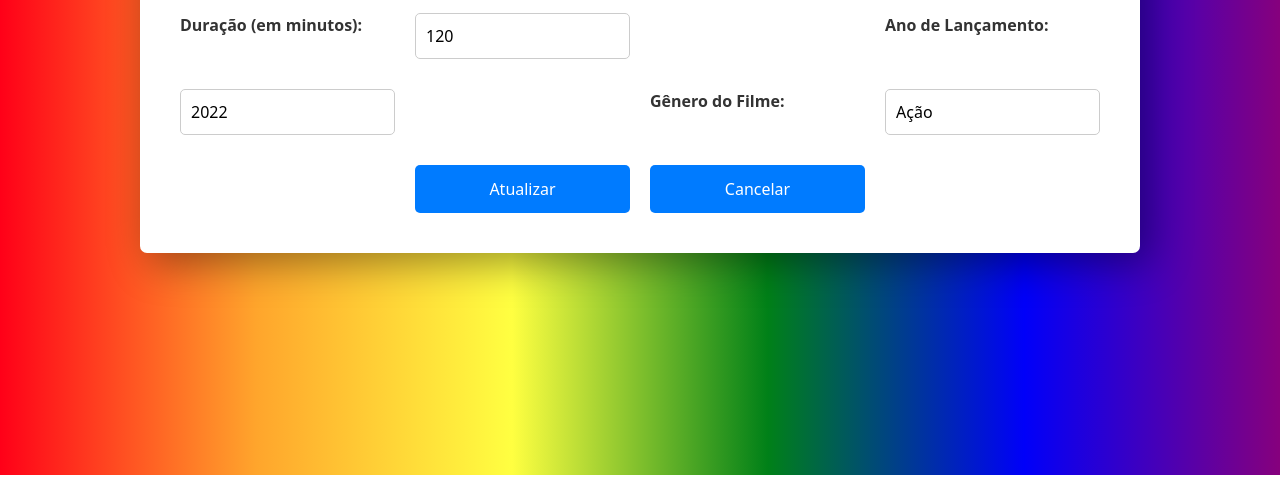
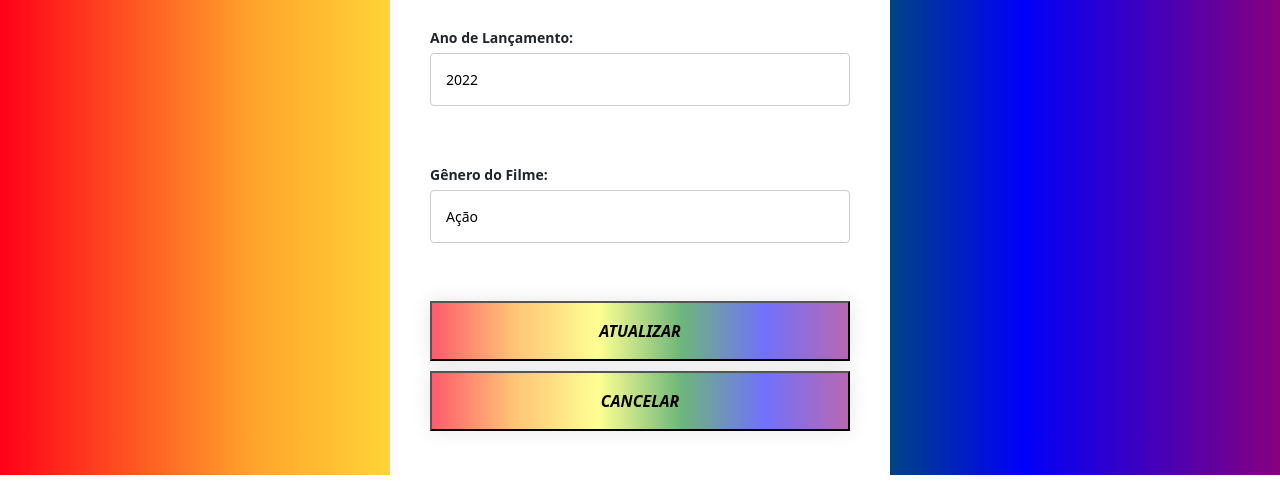
Before and after one commit to nathalia-santos/projetoimpactafront, a website: page src/template/atualizar.html in a window 1280 px wide. Shown: the part 325-806 px from the top of the page. Drawn offline with nearby package versions, Linux system fonts and the light colour scheme.

Commit message:
ajustes na tela de atualização/edição

```diff
--- a/src/assets/atualizar.css
+++ b/src/assets/atualizar.css
@@ -2,84 +2,123 @@
     display: flex;
     flex-direction: column;
     align-items: center;
-    align-content: center;
     justify-content: center;
     width: 100%;
     height: 100vh;
     background: linear-gradient(90deg, #FF0018, #FFA52C, #FFFF41, #008018, #0000F9, #86007D);
-  }
+}
 
-  .formLista {
+.formLista,
+#editar-filme-form {
     display: flex;
     flex-direction: column;
-    width: 300 px;
-    height: 300 px;
     background-color: #fff;
-    border-radius: 7px;
+    /* border-radius: 7px; */
     padding: 40px;
-    box-shadow: 10px 10px 40px rgba(0, 0, 0, 0.4);
-    gap: 5px
-  }
+    /* box-shadow: 10px 10px 40px rgba(0, 0, 0, 0.4); */
+    max-width: 500px; /* Defina um limite máximo de largura para evitar que ultrapasse os limites da tela */
+    width: 100%;
+     box-sizing: border-box; /*Inclua padding e bordas na largura e altura totais */
+}
 
-
-  .formLista h1 {
+.formLista h1,
+#editar-filme-form h1 {
     padding: 0;
     margin: 0;
     font-weight: 500;
     font-size: 2.3em;
-  }
-
-  #editar-filme-form {
-    max-width: 1000px;
-    margin: 20px auto;
-    display: grid;
-    grid-template-columns: repeat(auto-fill, minmax(200px, 1fr));
-    gap: 20px;
 }
 
-#editar-filme-form label {
-    display: block;
-    font-weight: bold;
-    margin-bottom: 5px;
-    color: #333;
+.formLista p,
+#editar-filme-form p {
+    display: inline-block;
+    font-size: 14px;
+    color: #666;
+    margin-bottom: 25px;
 }
 
+.formLista input,
 #editar-filme-form input[type="text"],
 #editar-filme-form input[type="number"] {
+    padding: 15px;
+    font-size: 14px;
+    border: 1px solid #ccc;
+    margin-bottom: 10px;
+    margin-top: 5px;
+    border-radius: 4px;
+    transition: all linear 160ms;
+    outline: none;
     width: 100%;
-    padding: 10px;
-    margin-bottom: 10px;
-    border: 1px solid #ccc;
-    border-radius: 5px;
     box-sizing: border-box;
 }
 
-#editar-filme-form button {
-    width: 100%;
-    padding: 10px;
-    background-color: #007bff;
-    color: #fff;
-    border: none;
-    border-radius: 5px;
-    cursor: pointer;
-    transition: background-color 0.3s ease;
+.formLista input:focus,
+#editar-filme-form input[type="text"]:focus,
+#editar-filme-form input[type="number"]:focus {
+    border: 1px solid #f72585;
 }
 
+.formLista label,
+#editar-filme-form label {
+    font-size: 14px;
+    font-weight: 600;
+}
+
+.formLista a,
+#editar-filme-form a {
+    display: inline-block;
+    margin-bottom: 20px;
+    font-size: 13px;
+    color: #555;
+    transition: all linear 160ms;
+}
+
+.formLista a:hover,
+#editar-filme-form a:hover {
+    color: #f72585;
+}
+
+.btn,
+#editar-filme-form button {
+    background: linear-gradient(90deg, #ff0019a3, #ffa42ca4, #ffff4193, #00801792, #0000f98e, #86007d97);
+    padding: 1rem;
+    box-shadow: 0px 0px 20px rgba(0, 0, 0, 0.1);
+    color: #080101;
+    text-transform: uppercase;
+    font-style: oblique;
+    font-weight: 900;
+    cursor: pointer;
+    transition: transform 0.3s ease, background-color 0.3s ease;
+    width: 100%;
+    box-sizing: border-box;
+    margin-bottom: 10px;
+}
+
+.btn:hover,
 #editar-filme-form button:hover {
-    background-color: #0056b3;
+    transform: scale(1.05);
+    background-color: #ff0676;
 }
 
 #mensagem-erro,
-#mensagem-sucesso {
-    color: #fff;
+#mensagem-sucesso,
+#mensagemCadastro {
+    display: flex;
+    justify-content: center;
+    align-items: center;
+    color: #d6d0d3;
+    background-color: #1f1818;
+    font-size: 2.5em;
+    font-weight: 600;
+    margin-top: 20px;
+    padding: 10px; /* Adicionado padding para melhor aparência */
+    border-radius: 5px; /* Adicionado border-radius para melhor aparência */
+}
+
+#mensagem-erro {
     background-color: #dc3545;
-    padding: 10px;
-    border-radius: 5px;
-    margin-top: 10px;
-    display: none;
 }
 
 #mensagem-sucesso {
     background-color: #28a745;
-    font-size: large;
 }
```
